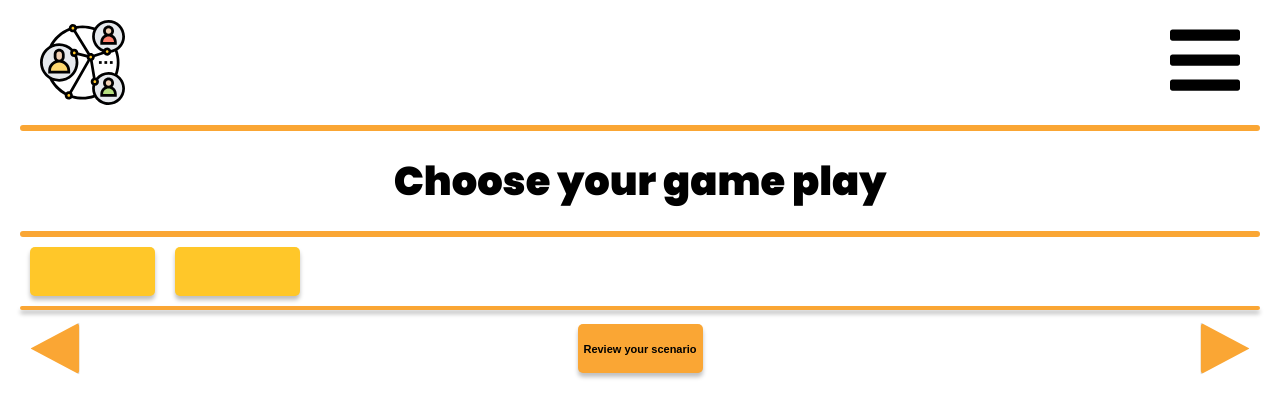
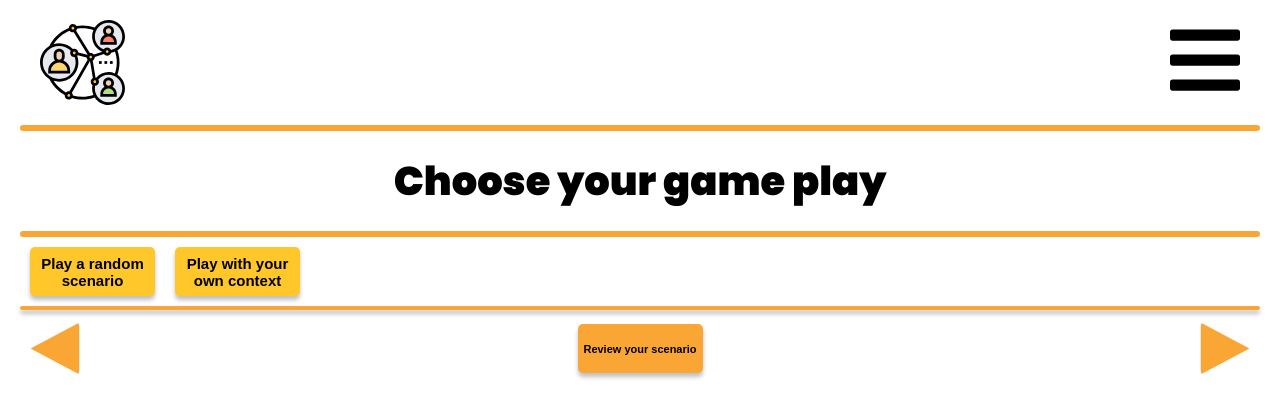
Before and after one commit to founders-programme-2/commons, a React (Create React App) app in the folder client/: page /play in a window 1280 px wide. Shown: the top 418 px of the page. Built offline with nearby package versions, Linux system fonts and the light colour scheme; what react-router-prop-types would draw is missing.

Commit message:
link button with home page

```diff
--- a/client/src/Component/views/Play/index.js
+++ b/client/src/Component/views/Play/index.js
@@ -3,14 +3,21 @@ import Header from '../../Common/Header';
 import Footer from '../../Common/Footer';
 import Button from '../../Common/Button';
 
-
-const Play = () => {
+const Play = props => {
+  // eslint-disable-next-line react/prop-types
+  const { history } = props;
   return (
     <div>
       <Header headerImg={null} titleText="Choose your game play" />
       <div>
-        <Button />
-        <Button />
+        <Button
+          buttonText="Play a random scenario"
+          onClick={() => history.push('/')}
+        />
+        <Button
+          buttonText="Play with your own context"
+          onClick={() => history.push('/')}
+        />
       </div>
       <Footer />
     </div>
```
